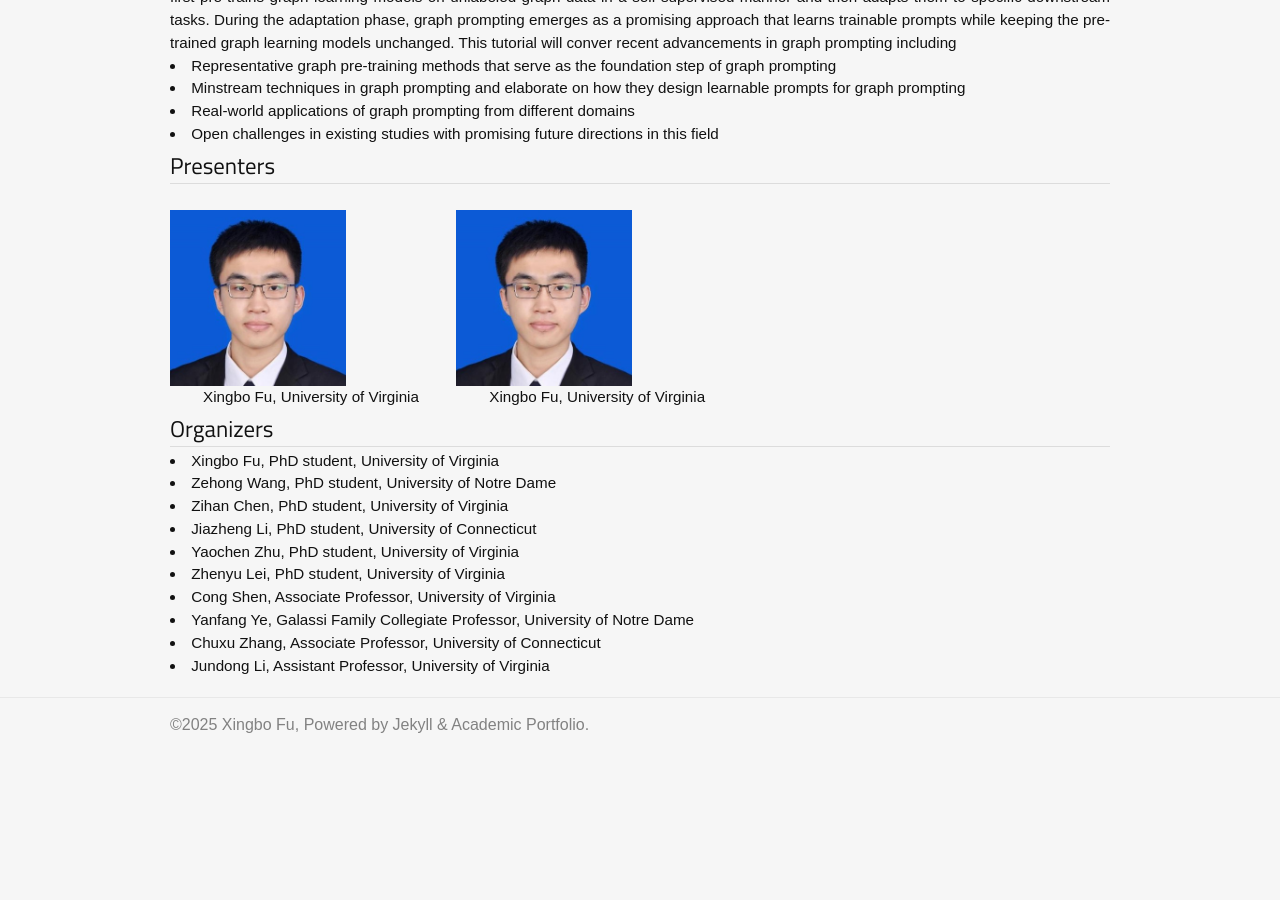
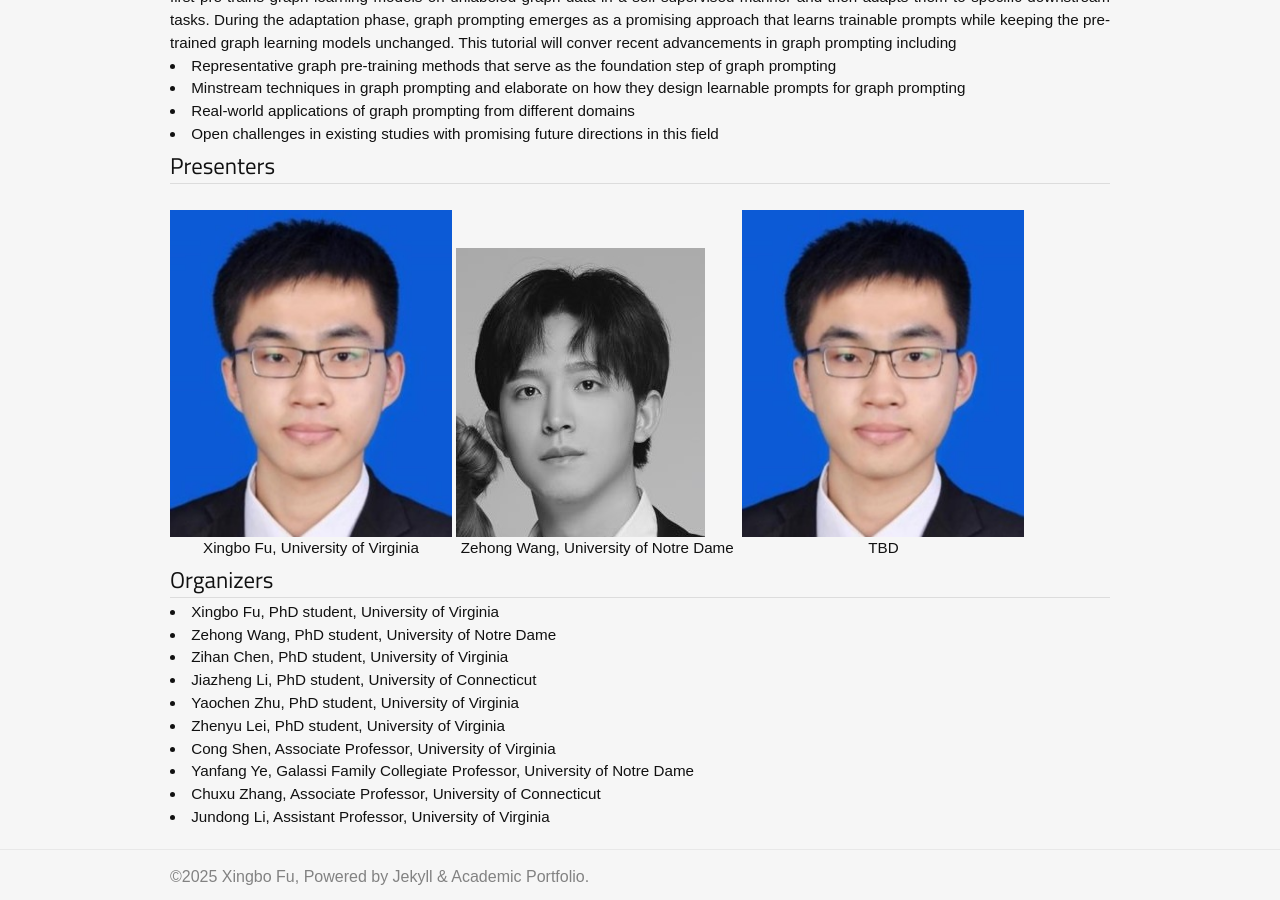
Before and after one commit to xbfu/xbfu.github.io, a Jekyll site: the page built from tutorials/graph-prompting.md, in a window 1280 px wide and 900 px high, scrolled down 605 px. Built offline with Jekyll 4.4.1, drawn with Linux system fonts in a browser that asks for light colours; nearby versions of some CDN libraries; before the commit the page ends 1353 px from its top, so only the background shows below that.

Commit message:
Update graph-prompting.md

```diff
--- a/tutorials/graph-prompting.md
+++ b/tutorials/graph-prompting.md
@@ -30,7 +30,7 @@ This tutorial will conver recent advancements in graph prompting including</p>
 
 
 <div style="display: inline-block; width: 30%;">
-<img src="../images/profile.jpg" style="height: 11rem">
+<img src="Xingbo.jpg" style="weight: 11rem">
   <br>
   <center>
   Xingbo Fu, University of Virginia
@@ -38,10 +38,18 @@ This tutorial will conver recent advancements in graph prompting including</p>
 </div>
 
 <div style="display: inline-block; width: 30%;">
-<img src="../images/profile.jpg" style="height: 11rem">
+<img src="Zehong.jpg" style="weight: 11rem">
   <br>
   <center>
-  Xingbo Fu, University of Virginia
+  Zehong Wang, University of Notre Dame
+  </center>
+</div>
+
+<div style="display: inline-block; width: 30%;">
+<img src="Xingbo.jpg" style="weight: 11rem">
+  <br>
+  <center>
+  TBD
   </center>
 </div>
 
```
